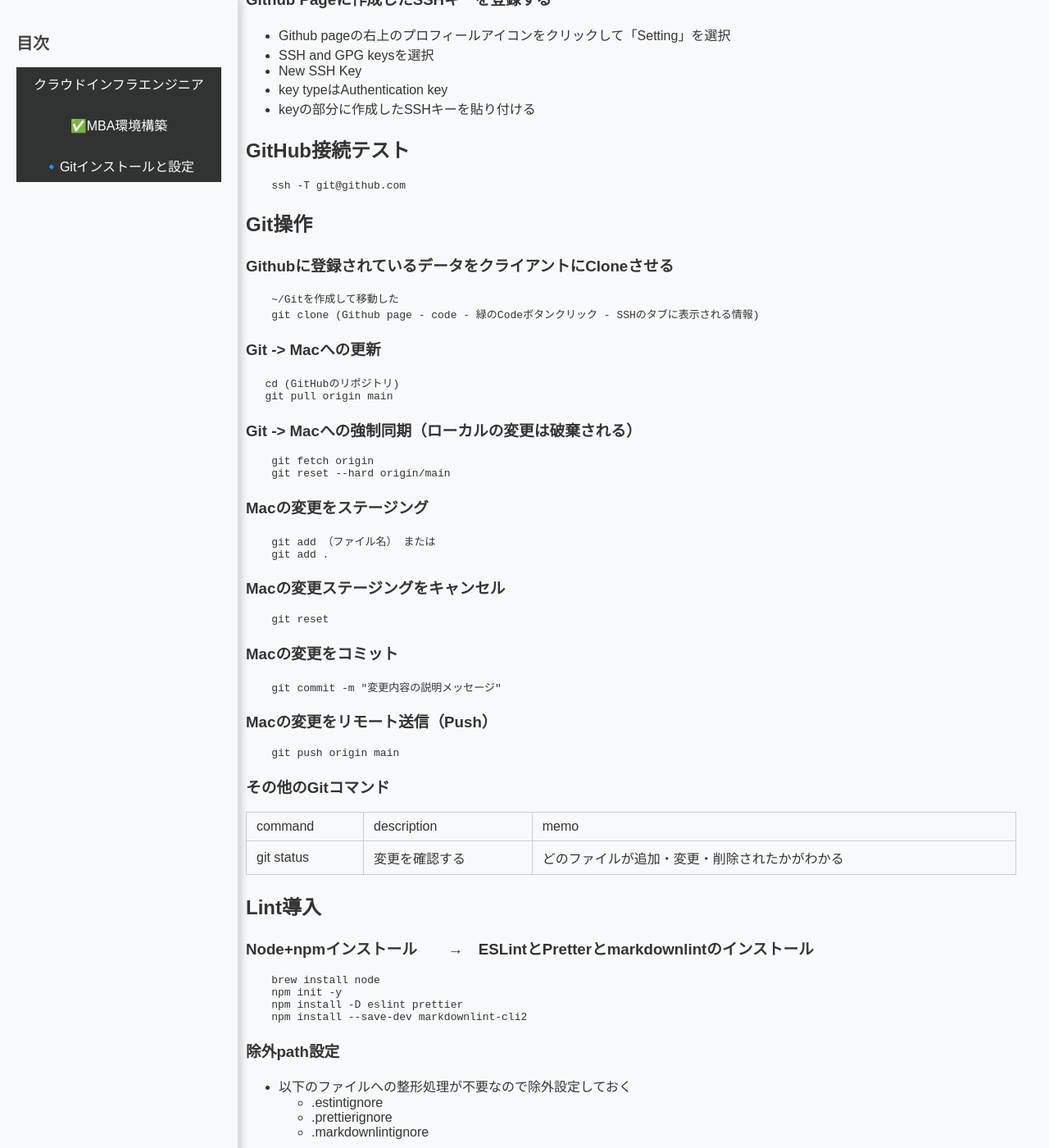
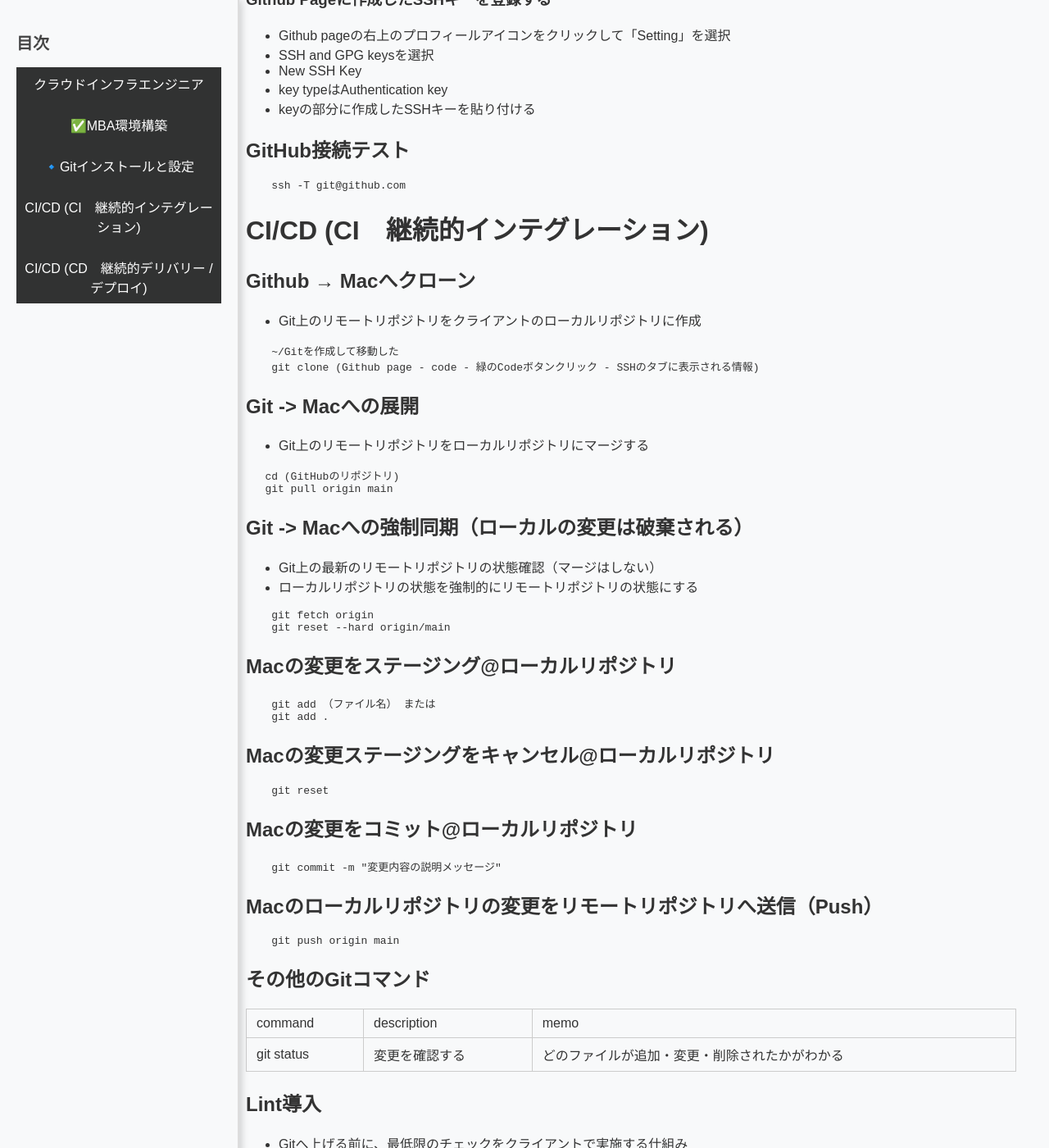
Before and after one commit to cloudrobo48/aws-cloud, a Jekyll site: the page built from docs/mac/mac-memo.md, in a window 1280 px wide and 1400 px high, scrolled down 2075 px. Shown: the whole window at 82% size. Built offline with Jekyll 4.4.1, drawn with Linux system fonts in a browser that asks for light colours; some of the changed text lies outside the part shown.

Commit message:
update md

````diff
--- a/docs/mac/mac-memo.md
+++ b/docs/mac/mac-memo.md
@@ -113,60 +113,69 @@
     ssh -T git@github.com
 ```
 
-## Git操作
+# CI/CD (CI　継続的インテグレーション)
 
-### Githubに登録されているデータをクライアントにCloneさせる
+## Github → Macへクローン
+
+- Git上のリモートリポジトリをクライアントのローカルリポジトリに作成
 
 ```
     ~/Gitを作成して移動した
     git clone (Github page - code - 緑のCodeボタンクリック - SSHのタブに表示される情報)
 ```
 
-### Git -> Macへの更新
+## Git -> Macへの展開
+
+- Git上のリモートリポジトリをローカルリポジトリにマージする
 
 ```
    cd (GitHubのリポジトリ)
    git pull origin main
 ```
 
-### Git -> Macへの強制同期（ローカルの変更は破棄される）
+## Git -> Macへの強制同期（ローカルの変更は破棄される）
+
+- Git上の最新のリモートリポジトリの状態確認（マージはしない）
+- ローカルリポジトリの状態を強制的にリモートリポジトリの状態にする
 
 ```
     git fetch origin
     git reset --hard origin/main
 ```
 
-### Macの変更をステージング
+## Macの変更をステージング@ローカルリポジトリ
 
 ```
     git add （ファイル名） または
     git add .
 ```
 
-### Macの変更ステージングをキャンセル
+## Macの変更ステージングをキャンセル@ローカルリポジトリ
 
 ```
     git reset
 ```
 
-### Macの変更をコミット
+## Macの変更をコミット@ローカルリポジトリ
 
 ```
     git commit -m "変更内容の説明メッセージ"
 ```
 
-### Macの変更をリモート送信（Push）
+## Macのローカルリポジトリの変更をリモートリポジトリへ送信（Push）
 
 ```
     git push origin main
 ```
 
-### その他のGitコマンド
+## その他のGitコマンド
 
 |command|description|memo|
 |git status|変更を確認する|どのファイルが追加・変更・削除されたかがわかる|
 
 ## Lint導入
+
+- Gitへ上げる前に、最低限のチェックをクライアントで実施する仕組み
 
 ### Node+npmインストール　　→　ESLintとPretterとmarkdownlintのインストール
 
@@ -198,12 +207,37 @@
 
 ### formatの整形
 
+- Scriptの登録（短縮コマンドみたいな感じ）
+- package.jsonを更新
+
+```
+     "scripts": {
+        "lint": "eslint . --ext .js,.jsx",
+        "format": "prettier --write .",
+        "lint:md": "markdownlint-cli2 \"**/*.md\""
+      },
+```
+
 - 以下のコマンドでフォーマット整形してくれるので、早めに実行しとく
 
 ```
     npm run lint
     npm run format
+    npm run lint:md
 ```
+
+## CIのざっくりフロー
+
+```
+    クライアントでソース修正
+    lintやformatで、クライアント側での最低限のチェック実施
+    addでステージングへ
+    statusで状況確認（自分の変更が含まれてる？）
+    commit
+    push
+```
+
+# CI/CD (CD　継続的デリバリー / デプロイ)
 
 ### つづく
 
````
